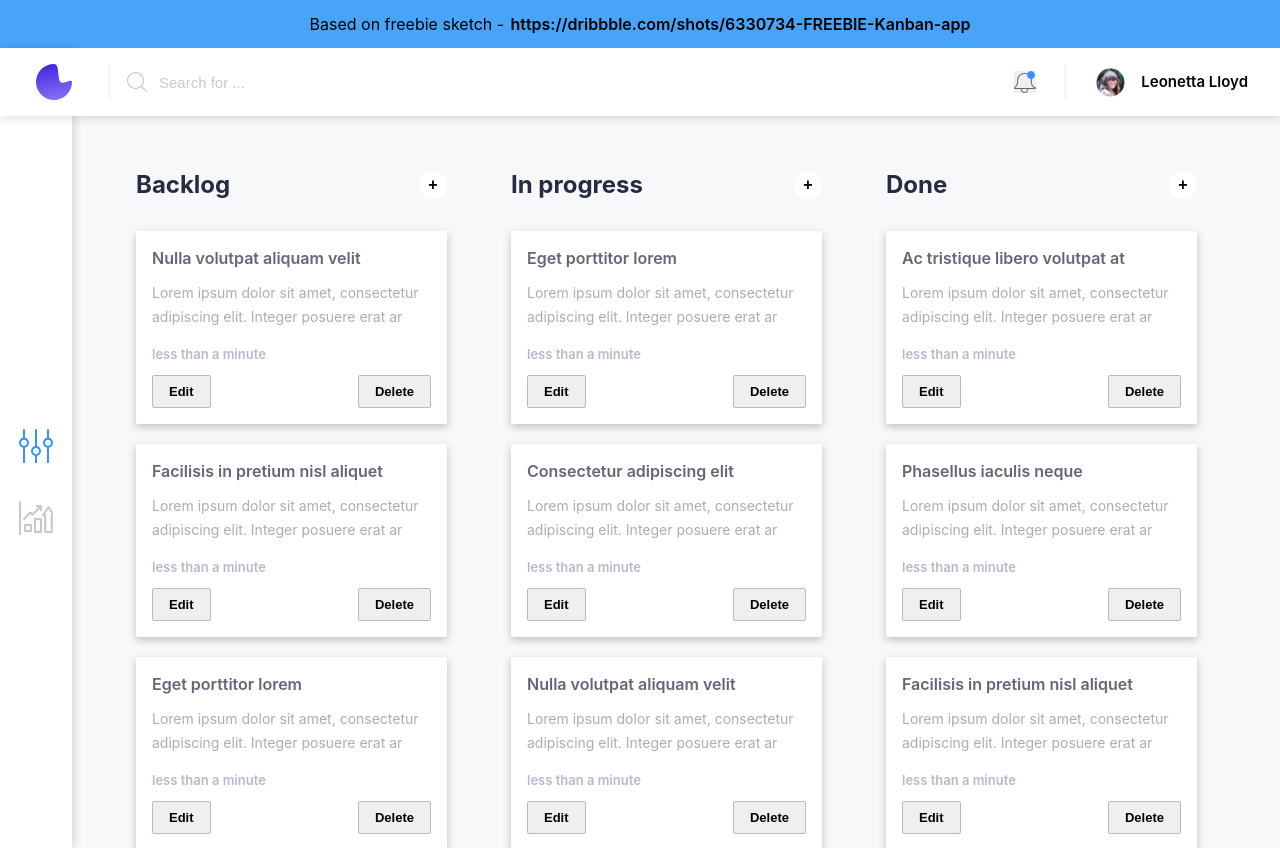
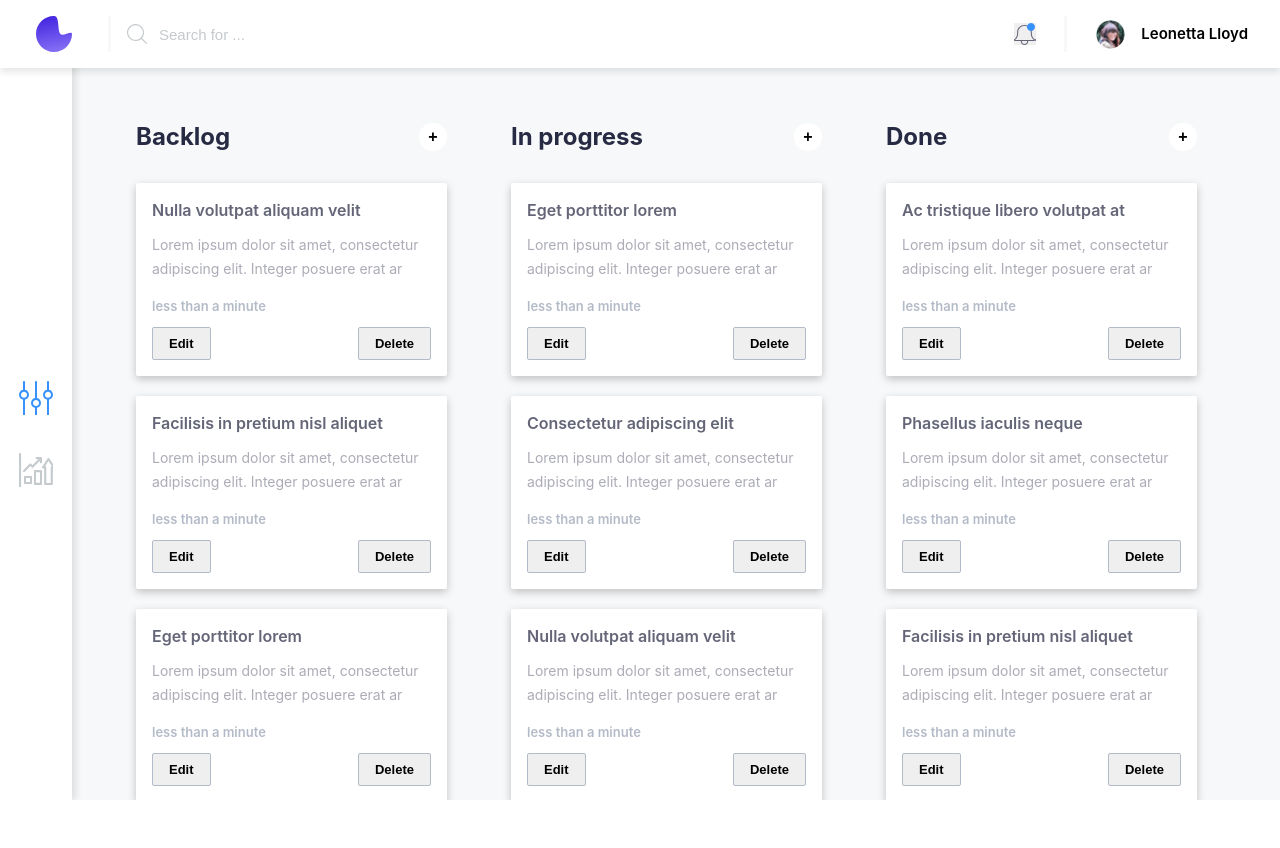
Before and after one commit to kohgpat/kanban-app, a React (Create React App) app: page / in a window 1280 px wide. After the commit the page ends 800 px from the top, so only its background shows below. Built offline with nearby package versions, Linux system fonts and the light colour scheme.

Commit message:
Revert "Add a flash message component with a link to freebie template"
This reverts commit 0fad4f397bc78cbf2730732aecd1a4221fc90221.

```diff
--- a/src/components/Flash/index.js
+++ /dev/null
@@ -1,17 +0,0 @@
-import React from "react";
-import * as s from "./styles";
-
-const Flash = () => (
-  <s.Flash>
-    Based on freebie sketch -{" "}
-    <s.Link
-      href="https://dribbble.com/shots/6330734-FREEBIE-Kanban-app"
-      target="_blank"
-      rel="noopener noreferrer"
-    >
-      https://dribbble.com/shots/6330734-FREEBIE-Kanban-app
-    </s.Link>
-  </s.Flash>
-);
-
-export default Flash;
--- a/src/components/Flash/styles.js
+++ /dev/null
@@ -1,18 +0,0 @@
-import styled from "styled-components";
-
-export const Flash = styled.div`
-  display: flex;
-  align-items: center;
-  justify-content: center;
-  height: var(--flash-height);
-  background-color: #47A4F9;
-  color: #000;
-  padding: 1rem;
-`;
-
-export const Link = styled.a`
-  text-decoration: none;
-  margin-left: 0.4rem;
-  color: #000;
-  font-weight: 600;
-`;
--- a/src/components/Topbar/styles.js
+++ b/src/components/Topbar/styles.js
@@ -11,7 +11,7 @@ export const Topbar = styled.div`
   background-color: #fff;
   box-shadow: 0 4px 7px rgba(0, 0, 0, 0.1);
   position: fixed;
-  top: var(--flash-height);
+  top: 0;
   right: 0;
   left: 0;
   z-index: 2;
--- a/src/index.css
+++ b/src/index.css
@@ -1,6 +1,5 @@
 :root {
   --topbar-height: 68px;
-  --flash-height: 48px;
 }
 
 *, *::before, *::after {
--- a/src/screens/Dashboard/index.js
+++ b/src/screens/Dashboard/index.js
@@ -1,6 +1,5 @@
 import React, { Component } from "react";
 import Screen from "../../components/Screen";
-import Flash from "../../components/Flash";
 import Topbar from "../../components/Topbar";
 import Content from "../../components/Content";
 import Sidebar from "../../components/Sidebar";
@@ -13,7 +12,6 @@ class Dashboard extends Component {
     return (
       <ListsProvider>
         <Screen>
-          <Flash />
           <Topbar />
 
           <Content>
```
